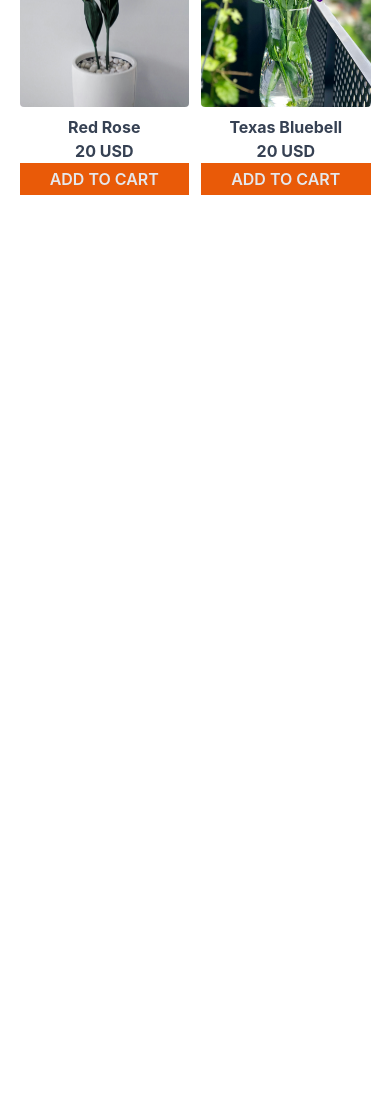
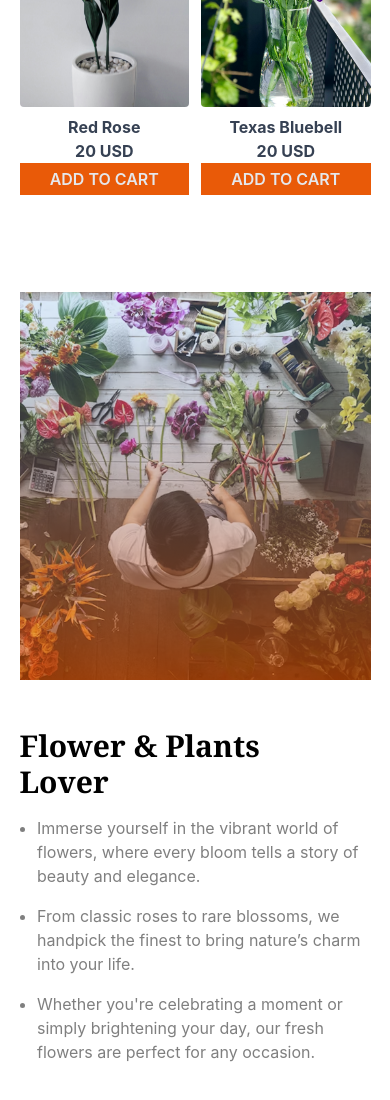
Before and after one commit to Alamin-Biswas103/Assignment-2-Flower-Market, a plain HTML site: page index.html in a window 390 px wide. Shown: the part 1993-3093 px from the top of the page. Before the commit the page ends 2205 px from the top, so only its background shows below. Drawn offline with nearby package versions, Linux system fonts and the light colour scheme.

Commit message:
Plants Lover section added will all the requirements and responsive design

```diff
--- a/index.html
+++ b/index.html
@@ -106,6 +106,32 @@
             </section>
          </section>
 
+        <!-- Plants Lover Section -->
+        <section class="flex flex-col sm:flex-row items-center gap-[5%] px-[5%] my-20">
+            <section class="relative">
+                <img class="h-3/4" src="./assets/flower-store.png" alt="">
+
+                <!-- Trusted badge -->
+                <img class="hidden sm:block absolute top-[-70px] right-[-10%]" width="30%" src="./assets/trusted-badge.png" alt="">
+
+            </section>
+            <section class="flex-8/12 mt-12 sm:mt-0">
+                <h1 class="text-3xl font-bold noto-serif-font mb-4">Flower & Plants <br> Lover</h1>
+                <ul class="list-disc para-text grid gap-4 ml-[5%]">
+                    <li>
+                        Immerse yourself in the vibrant world of flowers, where every bloom tells a story of beauty and elegance.
+                    </li>
+                    <li>From classic roses to rare blossoms, we handpick the finest to bring nature’s charm into your life.</li>
+                    <li>Whether you're celebrating a moment or simply brightening your day, our fresh flowers are perfect for any occasion.</li>
+
+                    <li class="hidden sm:block">Whether you're decorating your home, surprising a loved one, or simply treating yourself, our flowers are designed to delight.</li>
+                    <li class="hidden sm:block">We take pride in offering eco-friendly, locally sourced plants and flowers that support sustainability and green living.</li>
+                    <li class="hidden sm:block">Whether you're decorating your home, surprising a loved one, or simply treating yourself, our flowers are designed to delight.</li>
+                </ul>
+            </section>
+        </section>
+
+
     </main>
 </body>
 </html>
```
